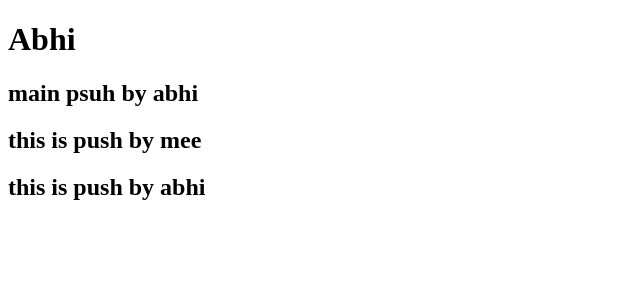
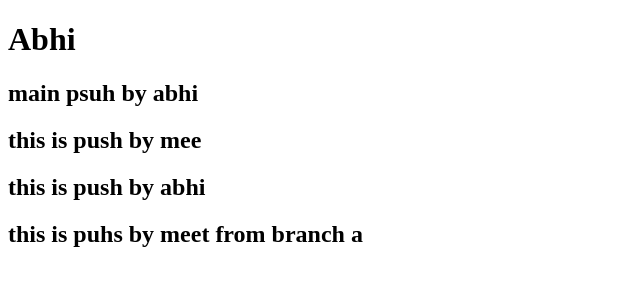
Before and after one commit to dasabhi8/git, a plain HTML site: page index.html in a window 1280 px wide. Shown: the whole page, without its empty margins (0-640 px from the left). Drawn offline with Linux system fonts and the light colour scheme.

Commit message:
push into a

```diff
--- a/index.html
+++ b/index.html
@@ -16,5 +16,6 @@
     <h2>main psuh by abhi</h2>
     <h2>this is push by mee</h2>
     <h2>this is push by abhi</h2>
+    <h2>this is puhs by meet from branch a</h2>
 </body>
 </html>
```
